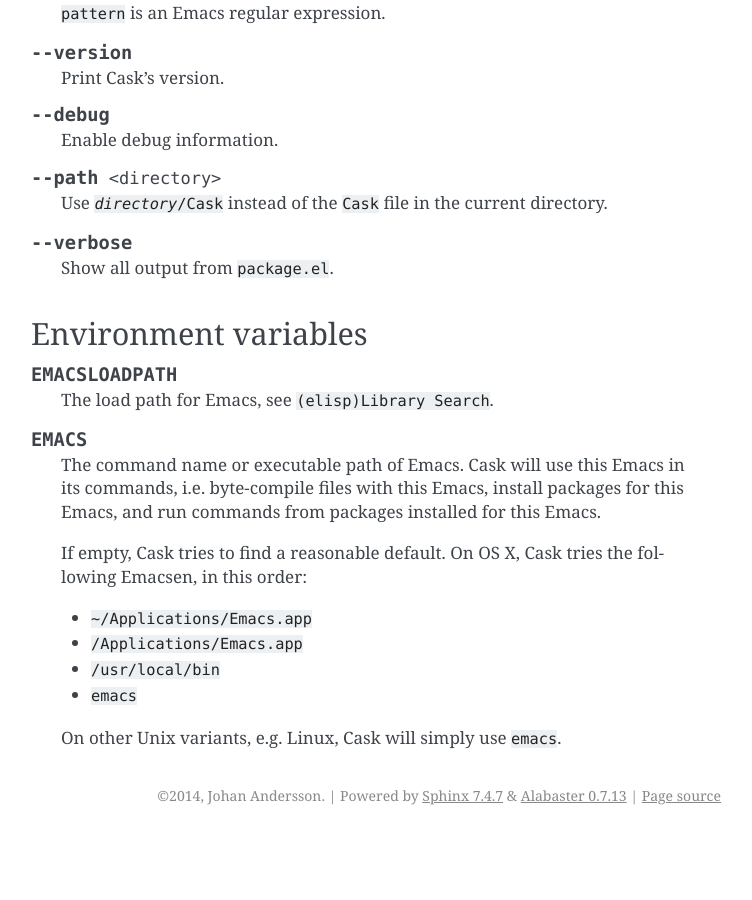
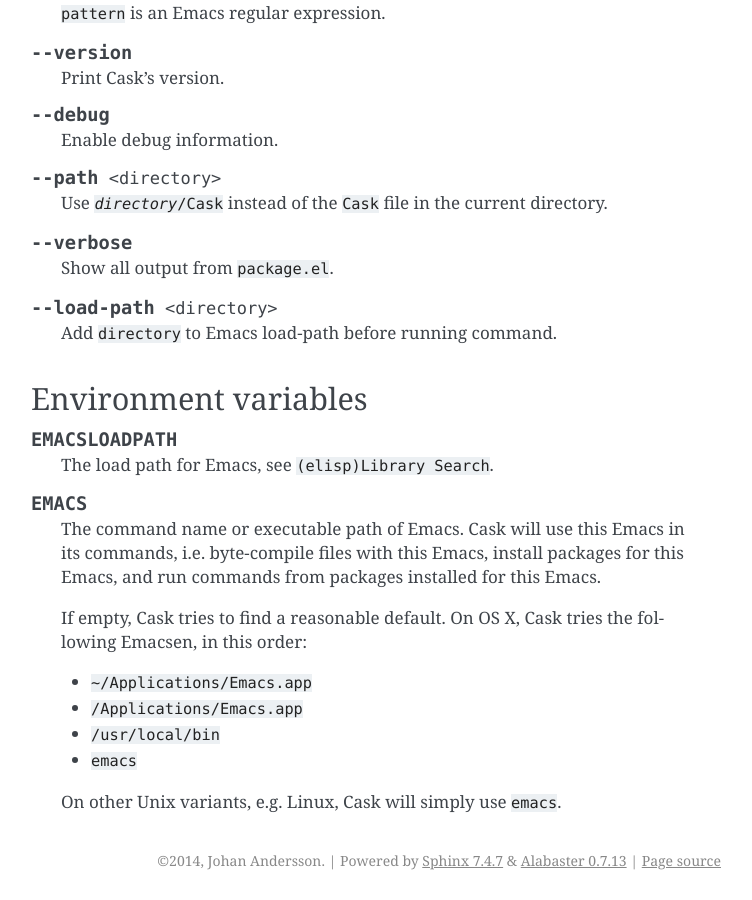
Before and after one commit to cask/cask, a Sphinx documentation site: the page built from doc/guide/usage.rst, in a window 1280 px wide and 900 px high, scrolled down 5299 px. Shown: the whole window, without its empty margins (389-1141 px from the left). Built offline with Sphinx 7.4.7, drawn with Linux system fonts in a browser that asks for light colours; cross-references to code outside the pages are shown as plain code; before the commit the page ends 6134 px from its top, so only the background shows below that.

Commit message:
Add --load-path option
The option takes one argument that is added to Emacs load-path before
the Cask command runs.

```diff
--- a/doc/guide/usage.rst
+++ b/doc/guide/usage.rst
@@ -393,6 +393,10 @@
 
    Show all output from `package.el`.
 
+.. option:: --load-path <directory>
+
+   Add :file:`directory` to Emacs load-path before running command.
+
 Environment variables
 =====================
 
```
Also changed, not shown: 3 other files.
